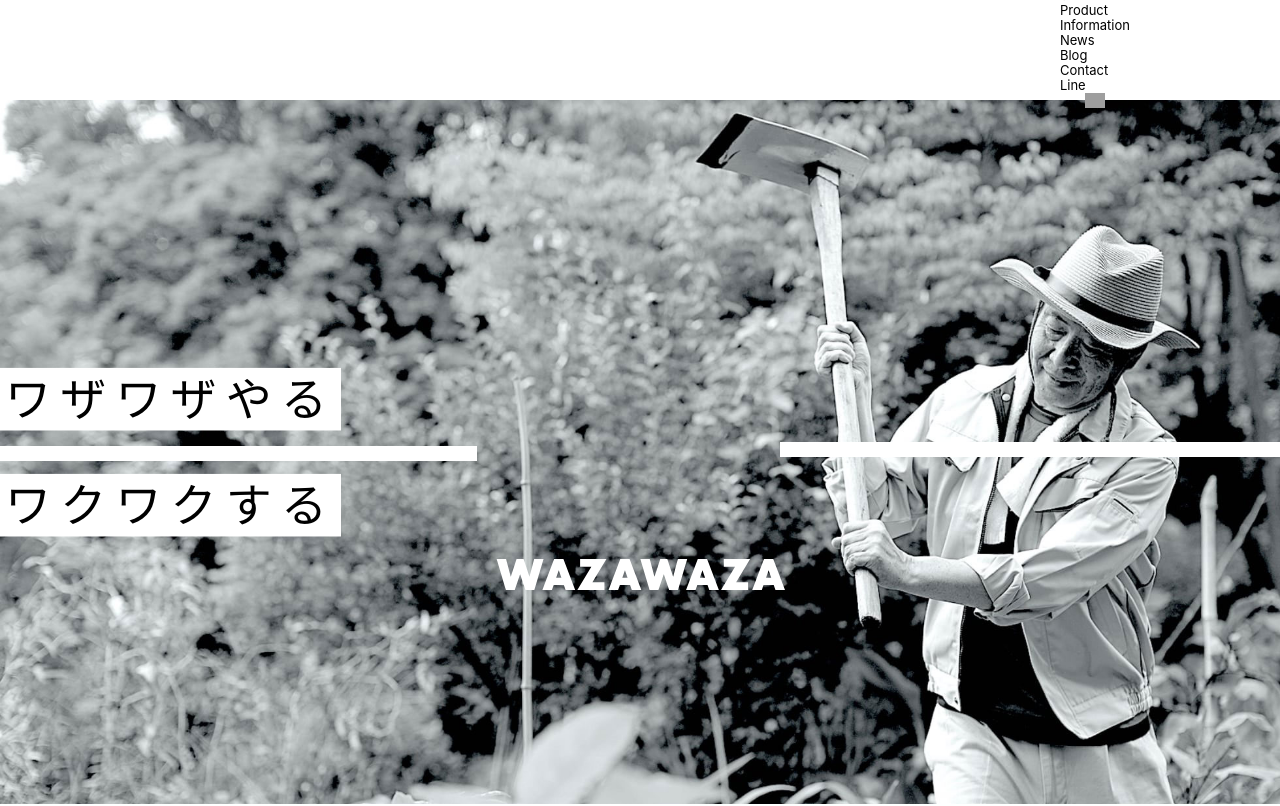
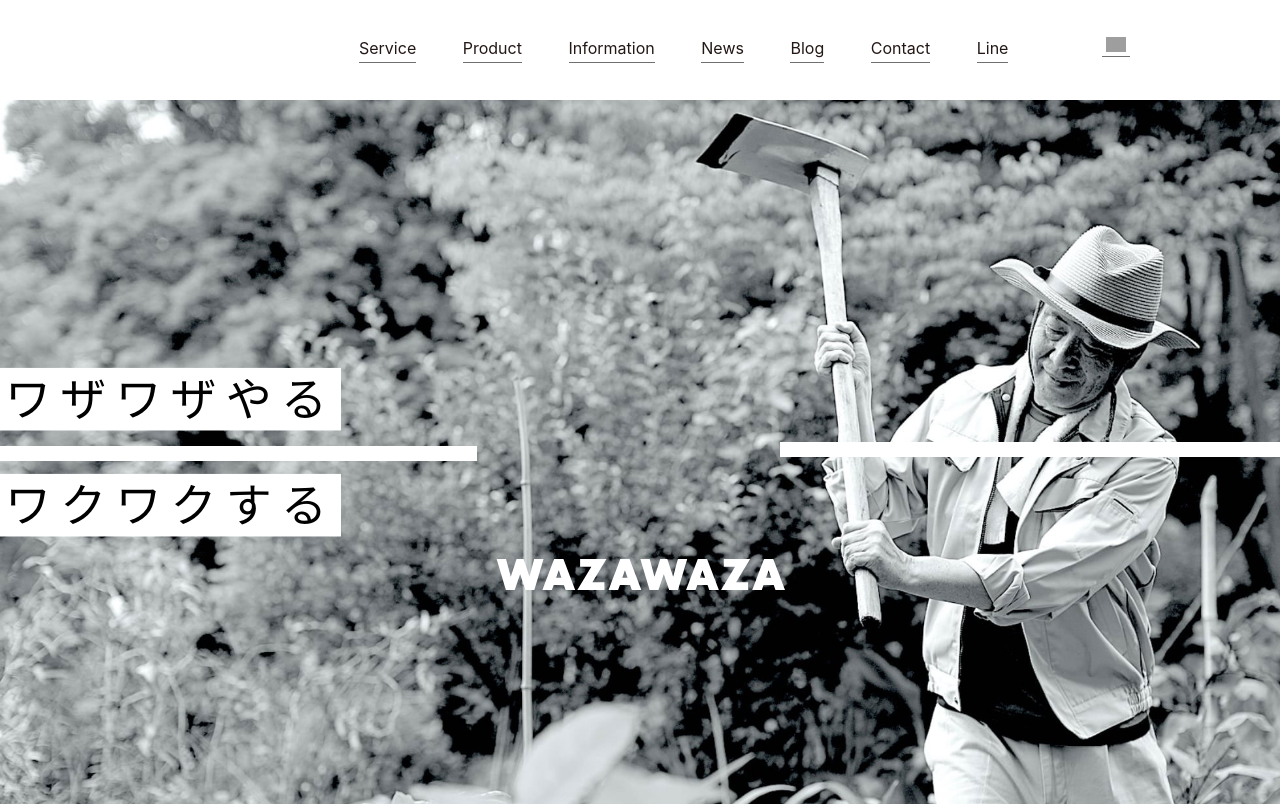
Before and after one commit to yamada-0320/wazawaza-corporate, a Next.js app: page / in a window 1280 px wide. Shown: the top 806 px of the page. Built offline with nearby package versions, Linux system fonts and the light colour scheme; grey boxes are pictures that could not be loaded.

Commit message:
Update header.tsx

```diff
--- a/components/header.tsx
+++ b/components/header.tsx
@@ -24,7 +24,7 @@ export default function Header() {
         </h1>
 
         <nav className={`gnav ${isOpen ? "js-slide" : ""}`}>
-          <ul className="gnavNav">
+          <ul className="gnavNav gnavMenu">
             <li>
               <Link href="/service/" onClick={closeMenu}>
                 Service
@@ -60,7 +60,7 @@ export default function Header() {
                 Line
               </Link>
             </li>
-            <li className="insta">
+            <li className="insta snsLink">
               <a href="https://www.instagram.com/wazawaza.inc" target="_blank" rel="noopener noreferrer">
                 <img src="/img/iconInsta.svg" alt="Instagram" />
               </a>
```
